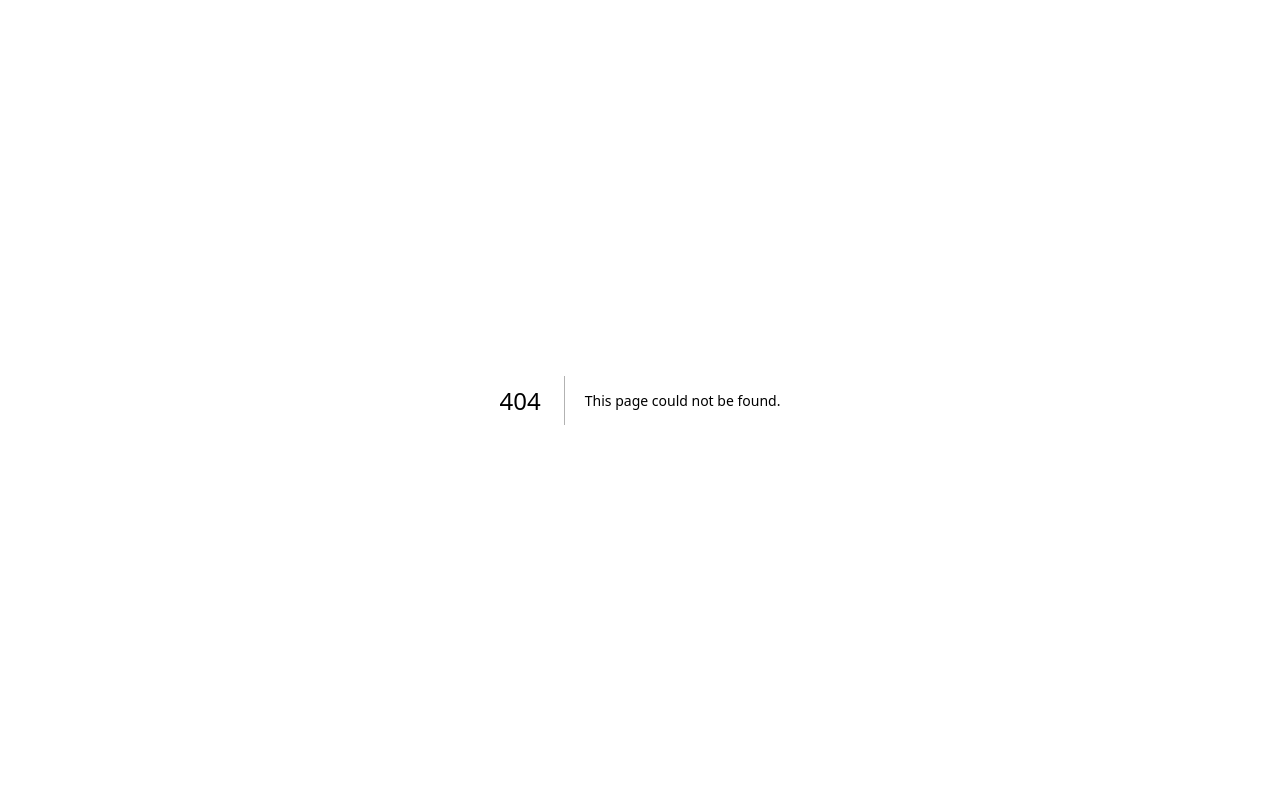
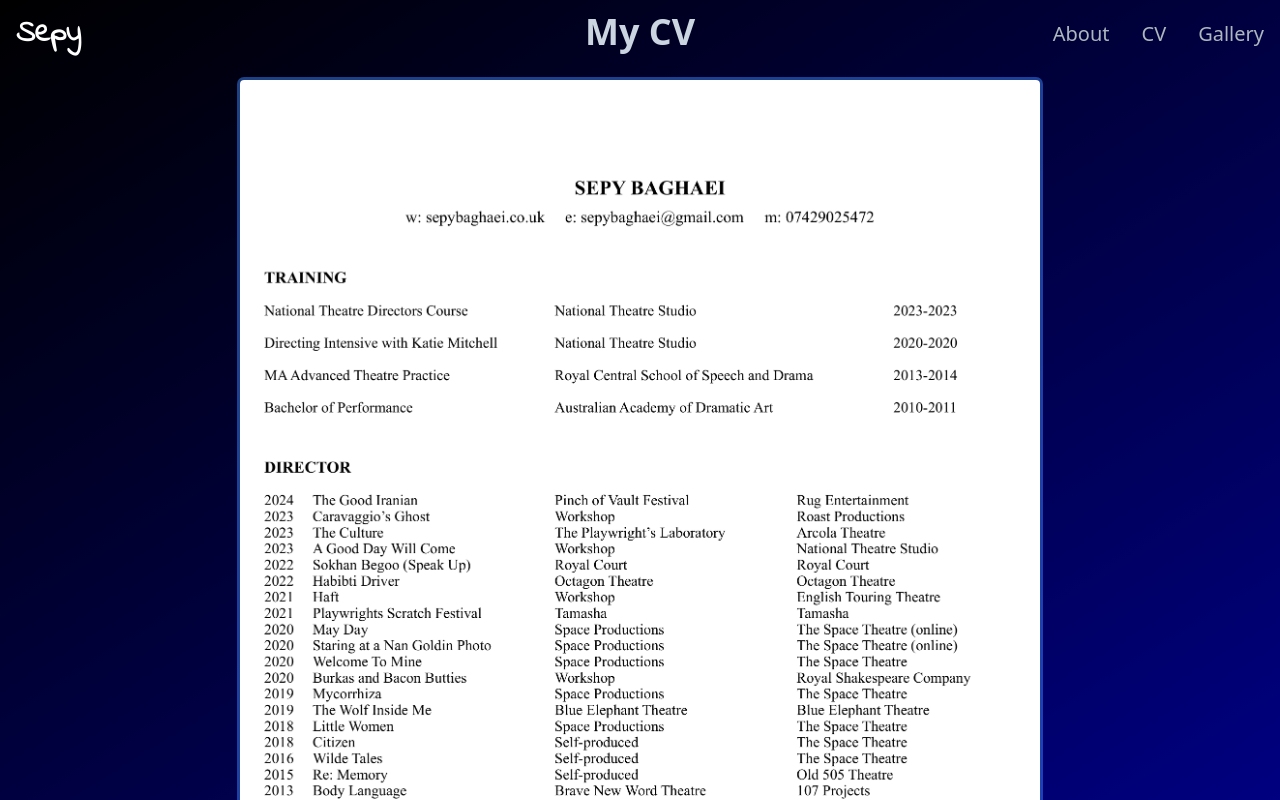
Before and after one commit to pirateking92/seportfolio, a Next.js app: page /cv in a window 1280 px wide. Before the commit this address had no page. Shown: the top 800 px of the page. Built offline with nearby package versions, Linux system fonts and the light colour scheme.

Commit message:
separate cv page made. very basic

```diff
--- a/components/AboutSection.tsx
+++ b/components/AboutSection.tsx
@@ -1,4 +1,4 @@
-// pages/about.tsx
+// pages/AboutSection.tsx
 import { GetStaticProps } from "next";
 import Head from "next/head";
 import client from "../apollo-client";
--- /dev/null
+++ b/components/Gallery.tsx
@@ -0,0 +1,2 @@
+// pages/Gallery.tsx
+import { GetStaticProps } from "next";
--- a/components/MenuOverlay.tsx
+++ b/components/MenuOverlay.tsx
@@ -12,7 +12,7 @@ interface MenuOverlayProps {
 
 const MenuOverlay: React.FC<MenuOverlayProps> = ({ links }) => {
   return (
-    <ul className="flex flex-col py-4 items-center bg-black">
+    <ul className="flex flex-col py-4 items-center bg-current">
       {links.map((link, index) => (
         <li key={index}>
           <NavLink href={link.path} title={link.title} />
--- /dev/null
+++ b/pages/cv.tsx
@@ -0,0 +1,32 @@
+// pages/cv.tsx
+import Head from "next/head";
+import Image from "next/image";
+import Navbar from "../components/Navbar";
+
+const CVPage: React.FC = () => {
+  return (
+    <div className="flex min-h-screen flex-col">
+      <Navbar />
+      <Head>
+        <title>My CV</title>
+        <meta name="description" content="CV" />
+      </Head>
+      <div className="flex flex-col items-center">
+        <h1 className="text-4xl text-slate-300 font-bold mb-4 text-center py-3">
+          My CV
+        </h1>
+        <div className="mx-auto">
+          <Image
+            src="/SEPY BAGHAEI CV 2024-1.png" // Path to the CV image in the public directory
+            alt="My CV"
+            width={800} // Specify the width of the image
+            height={1131} // Specify the height of the image
+            className="rounded ring"
+          />
+        </div>
+      </div>
+    </div>
+  );
+};
+
+export default CVPage;
```
Also changed, not shown: public/SEPY BAGHAEI CV 2024-1.png (added), public/SEPY BAGHAEI CV 2024-2.png (added).
